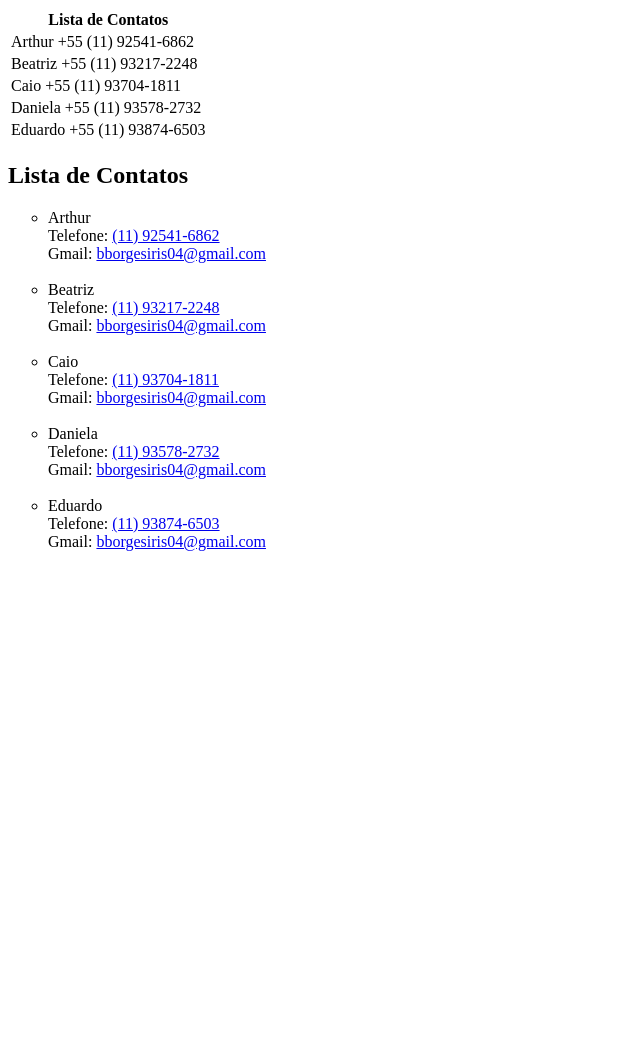
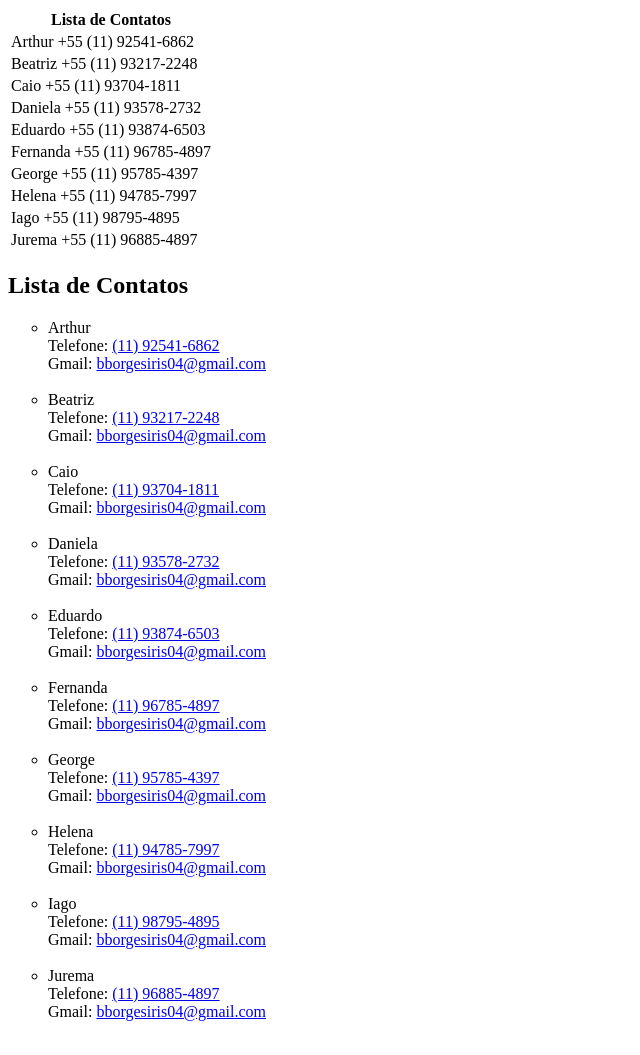
Before and after one commit to WillHolmes06/Iris_Willians, a plain HTML site: page index.html in a window 1280 px wide. Shown: the whole page, without its empty margins (0-640 px from the left). Before the commit the page ends 800 px from the top, so only its background shows below. Drawn offline with Linux system fonts and the light colour scheme.

Commit message:
trabalho em duplas

```diff
--- a/index.html
+++ b/index.html
@@ -24,25 +24,59 @@
         <tr>
             <td>Eduardo +55 (11) 93874-6503</td>
         </tr>
+        <tr>
+            <td>Fernanda +55 (11) 96785-4897</td>
+        </tr>
+        <tr>
+            <td>George +55 (11) 95785-4397</td>
+        </tr>
+        <tr>
+            <td>Helena +55 (11) 94785-7997</td>
+        </tr>
+        <tr>
+            <td>Iago +55 (11) 98795-4895</td>
+        </tr>
+        <tr>
+            <td>Jurema +55 (11) 96885-4897</td>
+        </tr>
+
+
     </table>
 
     <h2>Lista de Contatos</h2>
     <ul type="circle">
         <li>Arthur</li>
             Telefone: <a href="tel:+5511925416862">(11) 92541-6862</a> <br>
-            Gmail: <a href="mailto:bborgesiris04@gmail.com">bborgesiris04@gmail.com</a> <br> <br>
+            Gmail: <a href="mailto:arth9856@gmail.com">bborgesiris04@gmail.com</a> <br> <br>
         <li>Beatriz</li>
-        Telefone: <a href="tel:+5511932172248<">(11) 93217-2248</a> <br>
-        Gmail: <a href="mailto:bborgesiris04@gmail.com">bborgesiris04@gmail.com</a> <br> <br>
+        Telefone: <a href="tel:+5511932172248">(11) 93217-2248</a> <br>
+        Gmail: <a href="mailto:trixb10@gmail.com">bborgesiris04@gmail.com</a> <br> <br>
         <li>Caio</li>
-        Telefone: <a href="tel:+5511937041811<">(11) 93704-1811</a> <br>
-        Gmail: <a href="mailto:bborgesiris04@gmail.com">bborgesiris04@gmail.com</a> <br> <br>
+        Telefone: <a href="tel:+5511937041811">(11) 93704-1811</a> <br>
+        Gmail: <a href="mailto:kio094@gmail.com">bborgesiris04@gmail.com</a> <br> <br>
         <li>Daniela</li>
         Telefone: <a href="tel:+5511935782732">(11) 93578-2732</a> <br>
-        Gmail: <a href="mailto:bborgesiris04@gmail.com">bborgesiris04@gmail.com</a> <br> <br>
+        Gmail: <a href="mailto:dan1@gmail.com">bborgesiris04@gmail.com</a> <br> <br>
         <li>Eduardo</li>
         Telefone: <a href="tel:+5511938746503">(11) 93874-6503</a> <br>
-        Gmail: <a href="mailto:bborgesiris04@gmail.com">bborgesiris04@gmail.com</a> <br> <br>
+        Gmail: <a href="mailto:dudun@gmail.com">bborgesiris04@gmail.com</a> <br> <br>
+        <li>Fernanda</li>
+        Telefone: <a href="tel:+55967854897">(11) 96785-4897</a> <br>
+        Gmail: <a href="mailto:nanda089@gmail.com">bborgesiris04@gmail.com</a> <br> <br>
+        <li>George</li>
+        Telefone: <a href="tel:+55957854397">(11) 95785-4397</a> <br>
+        Gmail: <a href="mailto:george29@gmail.com">bborgesiris04@gmail.com</a> <br> <br>
+        <li>Helena</li>
+        Telefone: <a href="tel:+55947857997">(11) 94785-7997</a> <br>
+        Gmail: <a href="mailto:lena04@gmail.com">bborgesiris04@gmail.com</a> <br> <br>
+        <li>Iago</li>
+        Telefone: <a href="tel:+55987954895">(11) 98795-4895</a> <br>
+        Gmail: <a href="mailto:iaguinhoplayfifas@gmail.com">bborgesiris04@gmail.com</a> <br> <br>
+        <li>Jurema</li>
+        Telefone: <a href="tel:+55968854897">(11) 96885-4897</a> <br>
+        Gmail: <a href="mailto:juremia@gmail.com">bborgesiris04@gmail.com</a> <br> <br>
+
+
 
 
     </ul>
```
